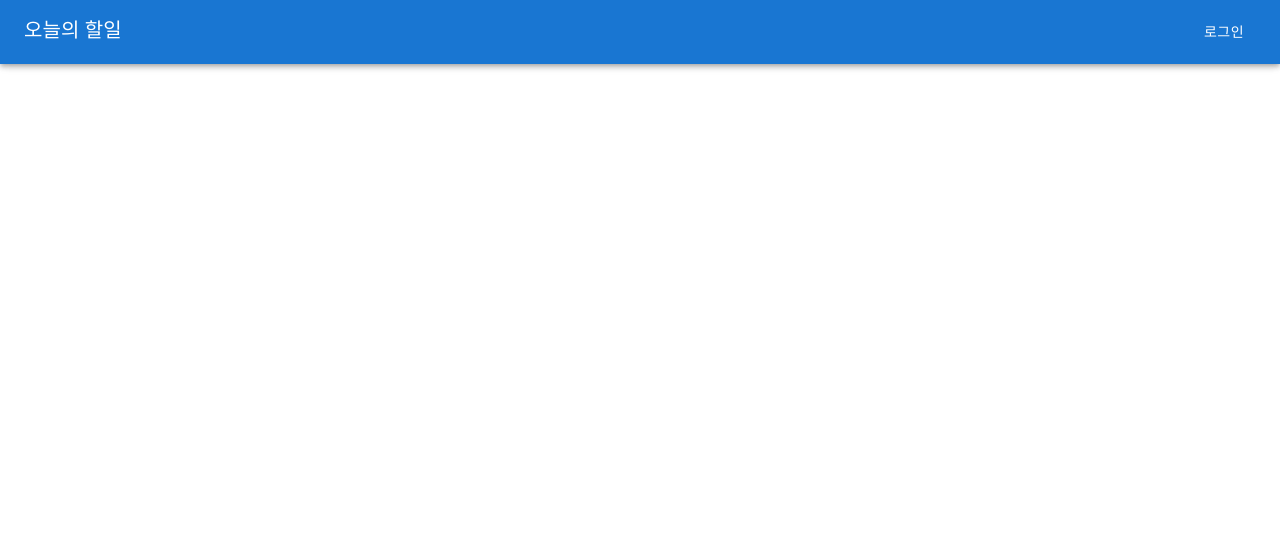
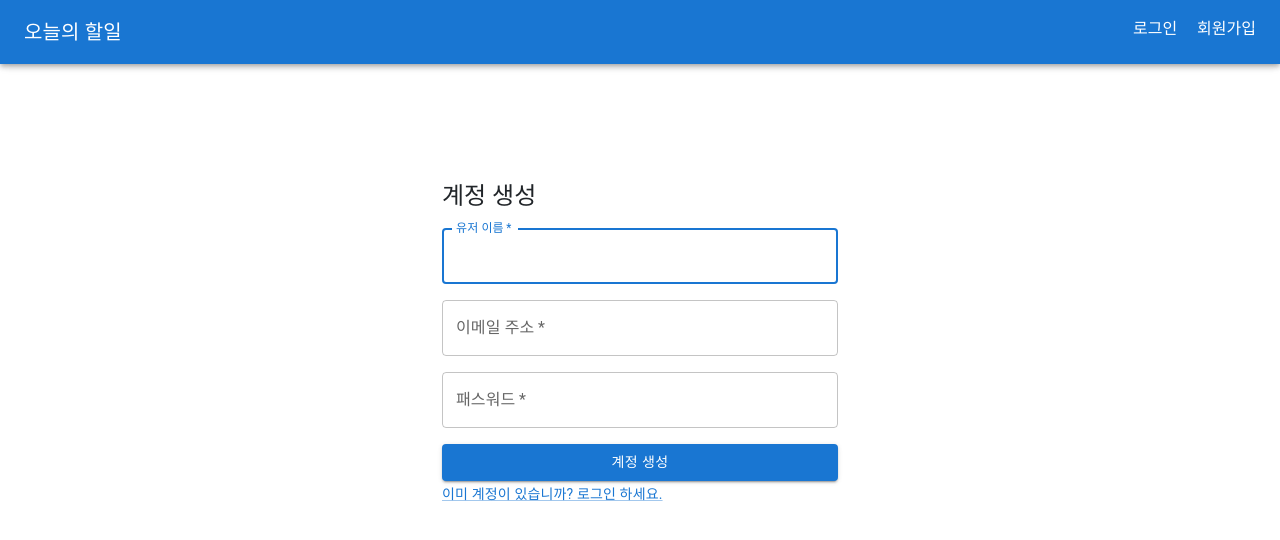
Before and after one commit to soongu/todo-react12, a React (Create React App) app: page /join in a window 1280 px wide. Before the commit this address had no page. Shown: the top 540 px of the page. Built offline with nearby package versions, Linux system fonts and the light colour scheme.

Commit message:
# 회원가입 기능 생성

```diff
--- a/src/components/Header.js
+++ b/src/components/Header.js
@@ -1,5 +1,6 @@
 import React from 'react';
 import {AppBar, Toolbar, Grid, Typography, Button} from "@mui/material";
+import { Link } from 'react-router-dom';
 
 
 const Header = () => {
@@ -15,7 +16,13 @@ const Header = () => {
 
     const button = USERNAME
             ? (<Button color="inherit" onClick={logoutHandler}>로그아웃</Button>)
-            : (<Button color="inherit" onClick={() => { window.location.href='/login'; }}>로그인</Button>);
+            : (
+                <>
+                    <Link to='/login' style={{ color: '#fff', marginRight: 20, textDecoration: 'none' }}>로그인</Link>
+
+                    <Link to='/join' style={{ color: '#fff', textDecoration: 'none' }}>회원가입</Link>
+                </>
+            );
 
     return (
         <AppBar position="fixed">
--- /dev/null
+++ b/src/components/Join.js
@@ -0,0 +1,215 @@
+import React, { useState } from "react";
+import {Button, Container, Grid, TextField, Typography, Link} from "@mui/material";
+
+import { API_BASE_URL } from "../config/host-config";
+import { isValidDateValue } from "@testing-library/user-event/dist/utils";
+
+const Join = () => {
+
+    // 회원 입력 정보 상태관리
+    const [user, setUser] = useState({
+        username: '',
+        email: '',
+        password: ''
+    });
+    // 검증 메시지 상태관리
+    const [msg, setMsg] = useState({
+        username: '',
+        email: '',
+        password: ''
+    });
+    // 검증 완료 여부 상태관리
+    const [validate, setValidate] = useState({
+        username: false,
+        email: false,
+        password: false
+    });
+
+
+
+    // 회원이름을 입력처리 하는 이벤트 핸들러
+    const nameHandler = e => {
+        // console.log(e.target.value);
+
+        const nameRegex = /^[가-힣]{2,8}$/;
+
+        // 이름이 정확히 쓰여진 이름인가? - 검증
+        let message; // 입력 상황 메시지
+        if (!e.target.value) { // 유저네임을 안적음
+            message = '유저이름은 필수값입니다.';
+            setValidate({...validate, username: false})
+        } else if (!nameRegex.test(e.target.value)) { // 이름은 2~8글자사이 한글로만
+            message = '2글자에서 8글자 사이의 한글로 입력해주세요.';
+            setValidate({...validate, username: false})
+        } else {
+            message = '사용 가능한 이름입니다.';
+            setValidate({...validate, username: true})
+        }
+
+        // console.log(message);
+        setMsg({...msg, username: message});
+
+        setUser({ ...user, username: e.target.value })
+    };
+
+    // 패스워드 입력값 검증
+    const passwordHandler = (e) => {
+
+        const pwRegex =  /^(?=.*[A-Za-z])(?=.*\d)(?=.*[$@$!%*#?&])[A-Za-z\d$@$!%*#?&]{8,}$/;
+
+        let message;
+        if (!e.target.value) {
+            message = '비밀번호는 필수값입니다!';
+            setValidate({...validate, password: false});
+        } else if (!pwRegex.test(e.target.value)) {
+            message = '8자리 이상의 특수문자, 숫자를 포함해주세요!';
+            setValidate({...validate, password: false});
+        } else {
+            message = '사용할 수 있는 비밀번호입니다!';
+            setValidate({...validate, password: true});
+        }
+        setMsg({...msg, password: message});
+
+        setUser({...user, password: e.target.value});
+
+    };
+
+    // 이메일 중복확인 서버통신
+    const checkEmail = (email) => {
+
+        fetch(`${API_BASE_URL}/auth/check?email=${email}`)
+            .then(res => res.json())
+            .then(flag => {
+                let message;
+                if (flag) {
+                    message = '중복된 이메일입니다.';
+                    setValidate({...validate, email: false});
+                } else {
+                    message = '사용가능한 이메일입니다.';
+                    setValidate({...validate, email: true});
+                }
+                setMsg({...msg, email: message});
+            });
+    };
+
+    // 이메일 입력 검증
+    const emailHandler = (e) => {
+        const emailRegex = /^[a-z0-9\.\-_]+@([a-z0-9\-]+\.)+[a-z]{2,6}$/;
+
+        let message;
+        if (!e.target.value) {
+            message = '이메일은 필수값입니다!';
+            setValidate({...validate, email: false});
+        } else if (!emailRegex.test(e.target.value)) {
+            message = '이메일 형식이 아닙니다!';
+            setValidate({...validate, email: false});
+        } else {
+            checkEmail(e.target.value);
+        }
+        setMsg({...msg, email: message});
+        setUser({...user, email: e.target.value})
+    };
+
+
+    // 상태변수 validate내부값이 모두 true인지 확인
+    const isValid = () => {
+        for (let key in validate) {
+            if (!validate[key]) return false;
+        }
+        return true;
+    };
+
+    // 회원가입 처리 이벤트
+    const joinHandler = e => {
+
+        e.preventDefault();
+
+        // 회원입력정보를 모두 읽어서 서버에 요청
+
+        if(isValid()) { // validate값이 모두 true일 경우
+            fetch(API_BASE_URL+'/auth/signup', {
+                method: 'POST',
+                headers: { 'Content-Type': 'application/json' },
+                body: JSON.stringify(user)
+            }).then(res => {
+                if (res.status === 200) {
+                    alert('회원가입을 축하합니다!!');
+                    window.location.href='/login';
+                } else {
+                    alert('서버에 문제가 생겼습니다. 다음에 다시 시도하세요 쏴리~');
+                }
+            })
+        } else {
+            alert('입력란을 다시 확인하세요!');
+        }
+    };
+
+    return (
+        <Container component="main" maxWidth="xs" style={{ marginTop: "180px" }}>
+            <form noValidate onSubmit={joinHandler}>
+                <Grid container spacing={2}>
+                    <Grid item xs={12}>
+                        <Typography component="h1" variant="h5">
+                            계정 생성
+                        </Typography>
+                    </Grid>
+                    <Grid item xs={12}>
+                        <TextField
+                            autoComplete="fname"
+                            name="username"
+                            variant="outlined"
+                            required
+                            fullWidth
+                            id="username"
+                            label="유저 이름"
+                            autoFocus
+                            onChange={nameHandler}
+                        />
+                        <span style={validate.username ? {color:'green'} : {color:'red'}}>{msg.username}</span>
+                    </Grid>
+                    <Grid item xs={12}>
+                        <TextField
+                            variant="outlined"
+                            required
+                            fullWidth
+                            id="email"
+                            label="이메일 주소"
+                            name="email"
+                            autoComplete="email"
+                            onChange={emailHandler}
+                        />
+                        <span style={validate.email ? {color:'green'} : {color:'red'}}>{msg.email}</span>
+                    </Grid>
+                    <Grid item xs={12}>
+                        <TextField
+                            variant="outlined"
+                            required
+                            fullWidth
+                            name="password"
+                            label="패스워드"
+                            type="password"
+                            id="password"
+                            autoComplete="current-password"
+                            onChange={passwordHandler}
+                        />
+                        <span style={validate.password ? {color:'green'} : {color:'red'}}>{msg.password}</span>
+                    </Grid>
+                    <Grid item xs={12}>
+                        <Button type="submit" fullWidth variant="contained" color="primary">
+                            계정 생성
+                        </Button>
+                    </Grid>
+                </Grid>
+                <Grid container justify="flex-end">
+                    <Grid item>
+                        <Link href="/login" variant="body2">
+                            이미 계정이 있습니까? 로그인 하세요.
+                        </Link>
+                    </Grid>
+                </Grid>
+            </form>
+        </Container>
+    );
+};
+
+export default Join;
--- a/src/router/AppRouter.js
+++ b/src/router/AppRouter.js
@@ -3,6 +3,7 @@ import React from "react";
 import { Routes, Route } from "react-router-dom";
 import App from "../App";
 import Header from "../components/Header";
+import Join from "../components/Join";
 import Login from "../components/Login";
 
 const AppRouter = () => {
@@ -15,6 +16,7 @@ const AppRouter = () => {
                 <Route path="/" element={<App />} />
                 {/* '/login' 경로로 요청하면 Login컴포넌트를 렌더링하세요 */}
                 <Route path="/login" element={<Login />} />
+                <Route path="/join" element={<Join />} />
             </Routes>
         </>
     );
```
